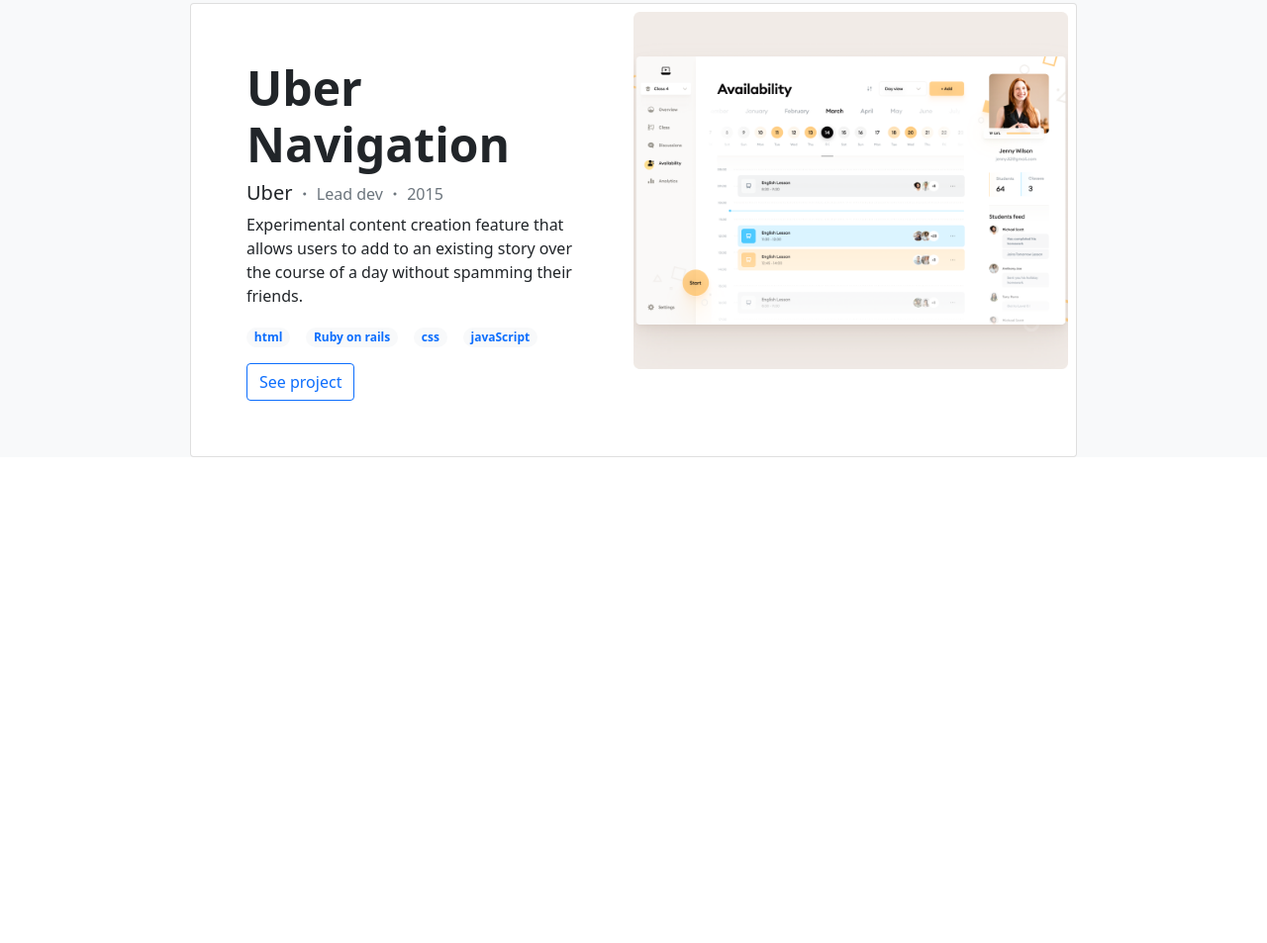
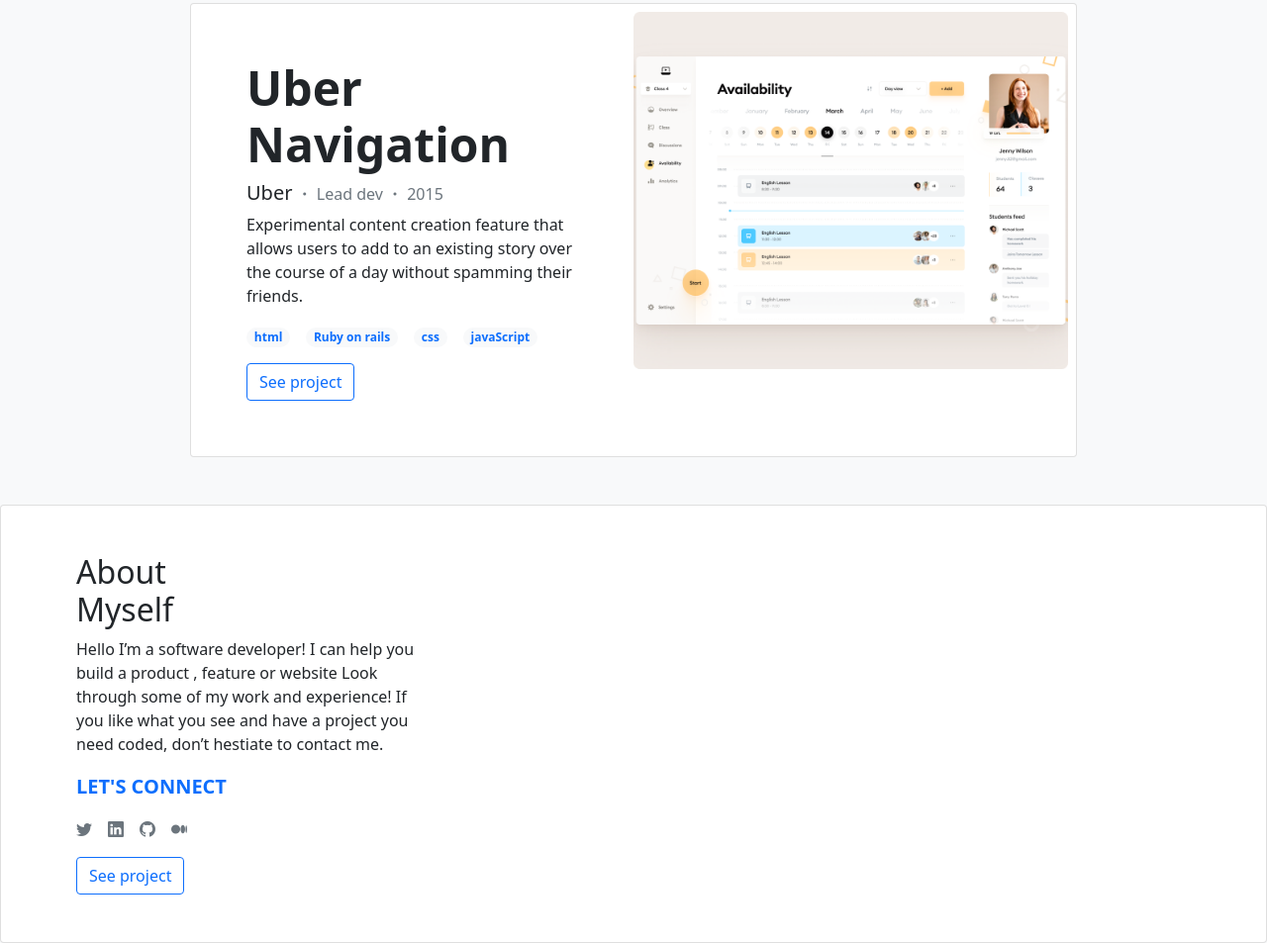
Before and after one commit to yosefHesham/portfolio-bootstrap, a website: page index.html in a window 1280 px wide. Shown: the part 2308-3261 px from the top of the page at 99% size. Before the commit the page ends 2818 px from the top, so only its background shows below. Drawn offline with nearby package versions, Linux system fonts and the light colour scheme.

Commit message:
Add aboutme left side

```diff
--- a/index.html
+++ b/index.html
@@ -310,6 +310,46 @@
           </div>
         </article>
       </section>
+      <section class="card bg-white px-5" id="about">
+        <div class="row justify-content-md-center mx-3 py-5">
+          <div class="col-md-4">
+            <h2>About<br>Myself</h2>
+            <p>
+              Hello I’m a software developer! I can help you build a product ,
+              feature or website Look through some of my work and experience! If
+              you like what you see and have a project you need coded, don’t
+              hestiate to contact me.
+            </p>
+            <p class="lead fs-5 text-primary fw-bold">LET'S CONNECT</p>
+            <ul class="d-flex p-0">
+              <li class="me-3">
+                <a href="#">
+                  <i class="bi bi-twitter text-muted"></i>
+                </a>
+              </li>
+              <li class="me-3">
+                <a href="#">
+                  <i class="bi bi-linkedin text-muted"></i>
+                </a>
+              </li>
+              <li class="me-3">
+                <a href="#">
+                  <i class="bi bi-github text-muted"></i>
+                </a>
+              </li>
+              <li>
+                <a href="#">
+                  <i class="bi bi-medium text-muted"></i>
+                </a>
+              </li>
+            </ul>
+            <button type="button" class="btn border-primary text-primary">
+              See project
+            </button>
+          </div>
+          <div class="col-md-8"></div>
+        </div>
+      </section>
     </main>
     <script
       src="https://cdn.jsdelivr.net/npm/bootstrap@5.0.2/dist/js/bootstrap.bundle.min.js"
```
